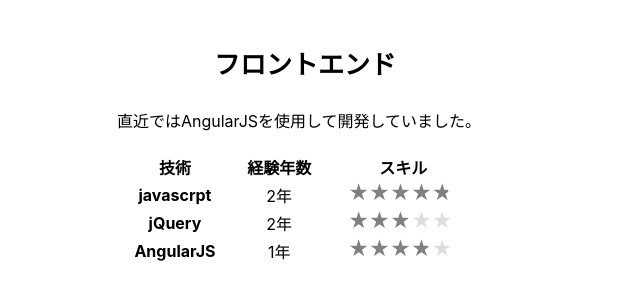
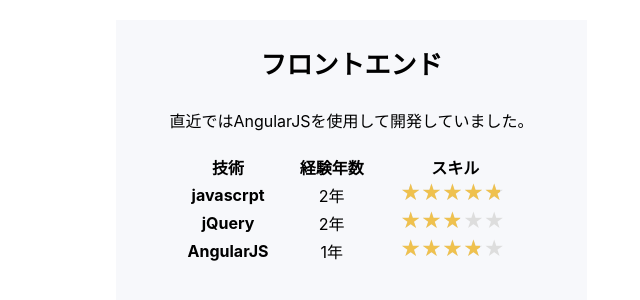
Before and after one commit to TetsuFe/my-official-site, a Nuxt app: page /skill in a window 1280 px wide. Shown: the top 300 px of the page, without its empty margins (12-652 px from the left). Built offline with nearby package versions, Linux system fonts and the light colour scheme.

Commit message:
brush up skill card style

```diff
--- a/pages/skill.vue
+++ b/pages/skill.vue
@@ -3,7 +3,7 @@
     <div class="card-wrapper">
       <div class="card">
         <div class="skill-desc">
-          <h3 class="skill-desc-title"><i class="fas fa-desktop"></i>フロントエンド</h3>
+          <h3 class="skill-desc-title">フロントエンド</h3>
           <p>直近ではAngularJSを使用して開発していました。</p>
           <table class="table table-borderless">
             <thead>
@@ -26,8 +26,8 @@
             </tr>
             <tr>
               <th scope="row">AngularJS</th>
-              <td>1年
-              </td><td><span class="rating"><p class="rate rate4"></p></span></td>
+              <td>1年</td>
+              <td><span class="rating"><p class="rate rate4"></p></span></td>
             </tr>
             </tbody>
           </table>
@@ -69,6 +69,7 @@
     -webkit-box-pack: justify;
     -ms-flex-pack: justify;
     justify-content: space-between;
+    background-color: #f7f8fb;
   }
 
   #skill .skill-icon {
@@ -80,8 +81,8 @@
   }
 
   #skill .skill-desc {
-    flex-basis: calc(100% - 75px - 30px);
     text-align: center;
+    margin: auto;
   }
 
   #skill .skill-desc-title {
@@ -124,28 +125,34 @@
   }
 
   #skill .rate1:after {
+    color: #efc14e;
     width: 20px;
   }
 
   #skill .rate2:after {
+    color: #efc14e;
     width: 40px;
   }
 
   #skill .rate3:after {
+    color: #efc14e;
     width: 60px;
   }
 
   #skill .rate4:after {
+    color: #efc14e;
     width: 80px;
   }
 
   #skill .rate5:after {
+    color: #efc14e;
     width: 100px;
   }
 
   .skill-desc table {
     width: 100%;
     margin-top: 20px;
+    margin-bottom: 40px;
   }
 
 </style>
```
